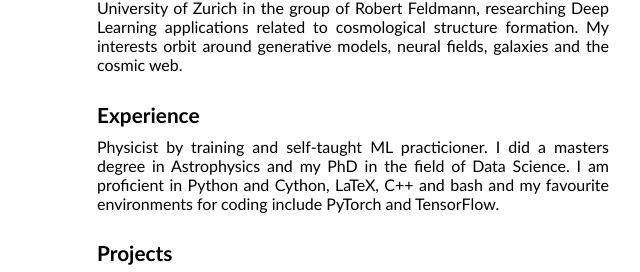
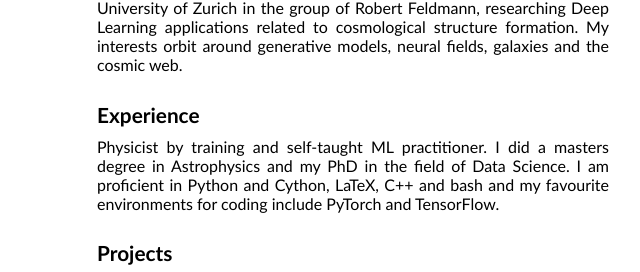
Before and after one commit to maurbe/home, a plain HTML site: page index.html in a window 1280 px wide. Shown: the part 153-425 px from the top of the page, 543-1183 px from the left. Drawn offline with Linux system fonts and the light colour scheme; files whose address does not match are found by name; a web font is replaced by a local one.

Commit message:
type fixed

```diff
--- a/index.html
+++ b/index.html
@@ -37,7 +37,7 @@
             </p>
             <h2>Experience</h2>
             <p>
-                Physicist by training and self-taught ML practicioner. I did a masters degree in Astrophysics and my PhD in the field of Data Science.
+                Physicist by training and self-taught ML practitioner. I did a masters degree in Astrophysics and my PhD in the field of Data Science.
                 I am proficient in Python and Cython, LaTeX, C++ and bash and my favourite environments for coding include PyTorch and TensorFlow.
             </p>
             <h2>Projects</h2>
```
